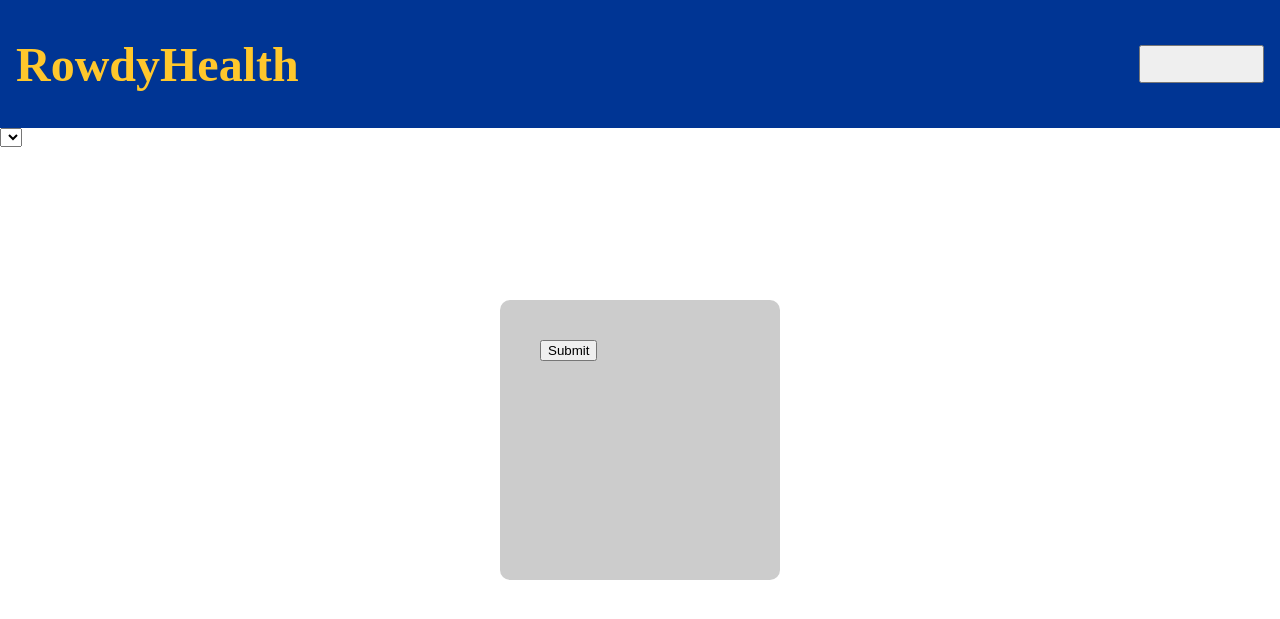
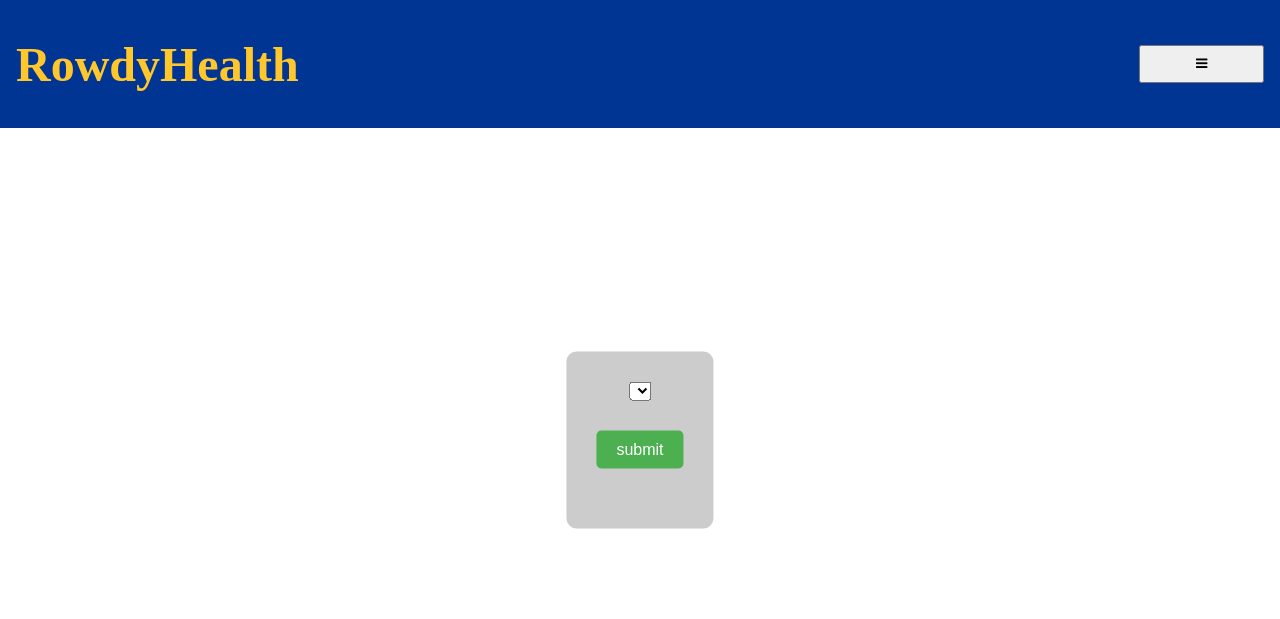
Before and after one commit to namesEd/Team-Ramrod, a PHP site: page /userHealth.php in a window 1280 px wide. Shown: the top 619 px of the page. Run offline with PHP 8.4, Linux system fonts and the light colour scheme; a user stored in the database is signed in; data that the repository does not hold is empty; a stand-in replaces the project's code that opens the database connection.

Commit message:
Fixed styling for userHealth.php added external css file for it. Created a pop up window when user submits a value. On this screen they will have the option to add another value or return to the homepage

```diff
--- a/App/css/userHealth.css
+++ b/App/css/userHealth.css
@@ -1,60 +1,67 @@
-/* Style for checkboxes */
-input[type="checkbox"] {
-  position: absolute;
-  opacity: 0;
-  height: 0;
-  width: 0;
+.select-wrapper {
+  position: relative;
+  display: inline-block;
+  font-size: 14px;
+  line-height: 1.2;
+  color: #333;
+  vertical-align: middle;
+  margin: 10px;
 }
 
-/* Checkbox style */
-input[type="checkbox"] + label {
-  display: inline-block;
-  position: relative;
-  padding-left: 30px;
-  margin-bottom: 10px;
+form {
+
+  display: flex;
+  flex-direction: column;
+  align-items: center;
+}
+
+form:select {
+  appearance: none;
+  background-color: #fff;
+  border: 1px solid #ccc;
+  border-radius: 4px;
+  padding: 10px;
+  width: 200px;
+  cursor: pointer;
+  box-shadow: none;
+}
+
+
+input[type="submit"] {
+  background-color: #4CAF50;
+  color: white;
+  padding: 10px 20px;
+  border: none;
+  border-radius: 5px;
   cursor: pointer;
   font-size: 16px;
+  margin-block: 30px;
 }
 
-/* Custom checkbox design */
-input[type="checkbox"] + label:before {
-  content: '';
-  display: inline-block;
-  position: absolute;
-  left: 0;
-  top: 3px;
-  width: 15px;
-  height: 15px;
-  border: 2px solid black;
-  border-radius: 5px;
+input[type="submit"]:hover {
+    background-color: red;
 }
 
-/* Custom checkmark design */
-input[type="checkbox"]:checked + label:before {
-  content: '\2713';
-  display: inline-block;
-  position: absolute;
-  left: 0;
-  top: 3px;
-  width: 22px;
-  height: 22px;
-  border: 2px solid #2695F7;
-  border-radius: 5px;
-  color: #2695F7;
-  text-align: center;
-  font-size: 18px;
+select:focus {
+  border-color: #06c;
+  outline: none;
 }
 
-/* Hover state for label */
-input[type="checkbox"] + label:hover:before {
-  border: 2px solid #2695F7;
+select:option {
+  background-color: #fff;
+  color: #333;
+  font-weight: normal;
 }
 
-/* Focus state for label */
-input[type="checkbox"]:focus + label:before {
-  box-shadow: 0 0 0 3px rgba(76, 175, 80, 0.2);
+select option:hover {
+  background-color: red;
+  color: #fff;
 }
 
+select option:checked {
+  background-color: #06c;
+  color: #fff;
+}
 .container {
   position: absolute;
   top: 55%;
--- a/userHealth.php
+++ b/userHealth.php
@@ -20,7 +20,7 @@
 
 
   <link rel="stylesheet" href="App/css/header.css">
-  <link rel="stylesheet" href="App/css/userHealth.css">
+  <link rel="stylesheet" href="App/css/userHealth.css"><link href="https://cdnjs.cloudflare.com/ajax/libs/font-awesome/4.7.0/css/font-awesome.min.css" rel='stylesheet'>
 
   <script type = "text/javascript" src="App/js/Hompage.js"></script>
   <script src="https://polyfill.io/v3/polyfill.min.js?features=default"></script>
@@ -31,33 +31,13 @@
 
 
   <header-component></header-component>
-  <form action="health.php" method="post">
-
-
-      <div class="container" >
-        <div class = "item">
-            <!--
-          <input type="checkbox" id="type1" name="ham[]" value="type1">
-          <label for="type1">Diabetes: Type 1</label><br>
+  <form class="container" action="health.php" method="post">
 
 
 
-        <input type="checkbox" id="type2" name="ham[]" value="type2">
-        <label for="type2">Diabetes: Type 2</label><br>
 
-        <input type="checkbox" id="cancer" name="ham[]" value="cancer">
-        <label for="cancer">Cancer</label><br>
--->
 
-        <input type="submit" name="submit">
 
-        </div>
-
-      </div>
-
-  </form>
-
-</body>
 
           <select name="problem">
             <?php
@@ -70,13 +50,38 @@
               echo "<option value=\"" . $row['id'] . "\">" . $row['problem'] . "</option>";
             }
             ?>
+
+
           </select>
+
+          <input type="submit" name="submit" value="submit">
+
+
+
+
+
+
+
+  </form>
 
       <?php
 
        if (isset($_GET["message"])) {
             if ($_GET["message"] == "success") {
-      echo "<p>Medical History Successfully added!</p>";
+              echo <<<HTML
+                    <div id="popup-container">
+                      <div id="popup-content">
+                          <p>Medical History Successfully added!</p>
+                          <button class="button" onclick="window.location.href='userHealth.php';"> Add More </button>
+
+                          <br>
+                          <p>Done?</p>
+                          <button class="button2" onclick="window.location.href='HomePage.php';"> Go Home </button>
+
+
+                      </div>
+                    </div>
+                  HTML;
         }
        }
 
@@ -92,5 +97,11 @@
 
        ?>
 
+</body>
+
+
+
+
+
 
 </html>
```
Also changed, not shown: other parts of App/css/userHealth.css (+46 -0 lines). Lines whose indentation alone changed are shown as unchanged.
